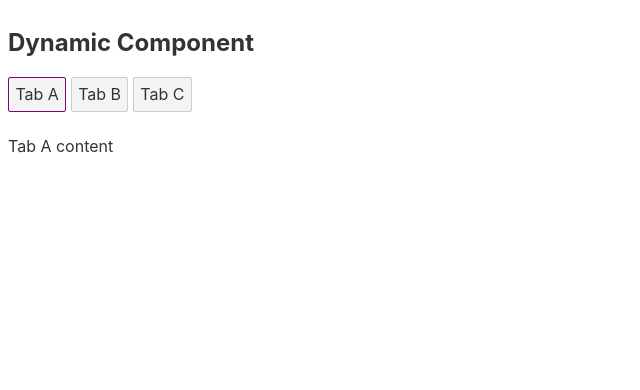
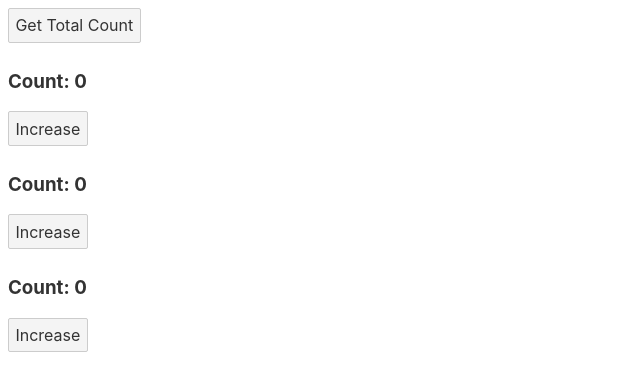
Before and after one commit to SushanthK07/svelte-components, a Svelte app: page / in a window 1280 px wide. Shown: the top 390 px of the page, without its empty margins (0-640 px from the left). Built offline with nearby package versions, Linux system fonts and the light colour scheme.

Commit message:
module context

```diff
--- a/src/App.svelte
+++ b/src/App.svelte
@@ -10,6 +10,7 @@
   import PostList from "./components/PostList.svelte";
   import AutoFocus from "./components/AutoFocus.svelte";
   import Dynamic from "./components/Dynamic.svelte";
+  import Counter, { getTotalCount } from "./components/Counter.svelte";
 
   const name = "Modi";
   const superHeroName = "Prime Minister of India";
@@ -88,7 +89,14 @@
 
   <!-- <AutoFocus /> -->
 
-  <Dynamic />
+  <!-- <Dynamic /> -->
+
+  <!-- why this is not working? -> variables defined in the module scripts are not reactive -->
+  <!-- <h3>Total Count: {getTotalCount()}</h3> -->
+  <button on:click={() => alert(getTotalCount())}>Get Total Count</button>
+  <Counter />
+  <Counter />
+  <Counter />
 </main>
 
 <style>
--- /dev/null
+++ b/src/components/Counter.svelte
@@ -0,0 +1,21 @@
+<script context="module">
+  let totalCount = 0;
+
+  export function getTotalCount() {
+    return totalCount;
+  }
+</script>
+
+<script>
+  let count = 0;
+
+  function handleIncrement() {
+    count += 1;
+    totalCount += 1;
+  }
+</script>
+
+<main>
+  <h3>Count: {count}</h3>
+  <button on:click={handleIncrement}>Increase</button>
+</main>
```
